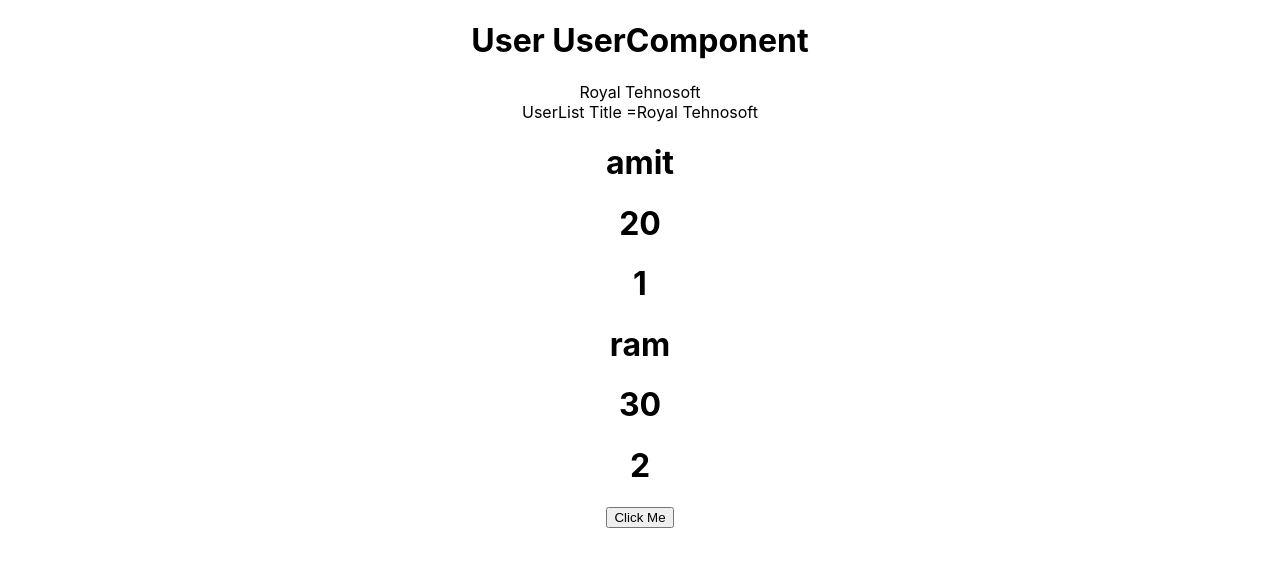
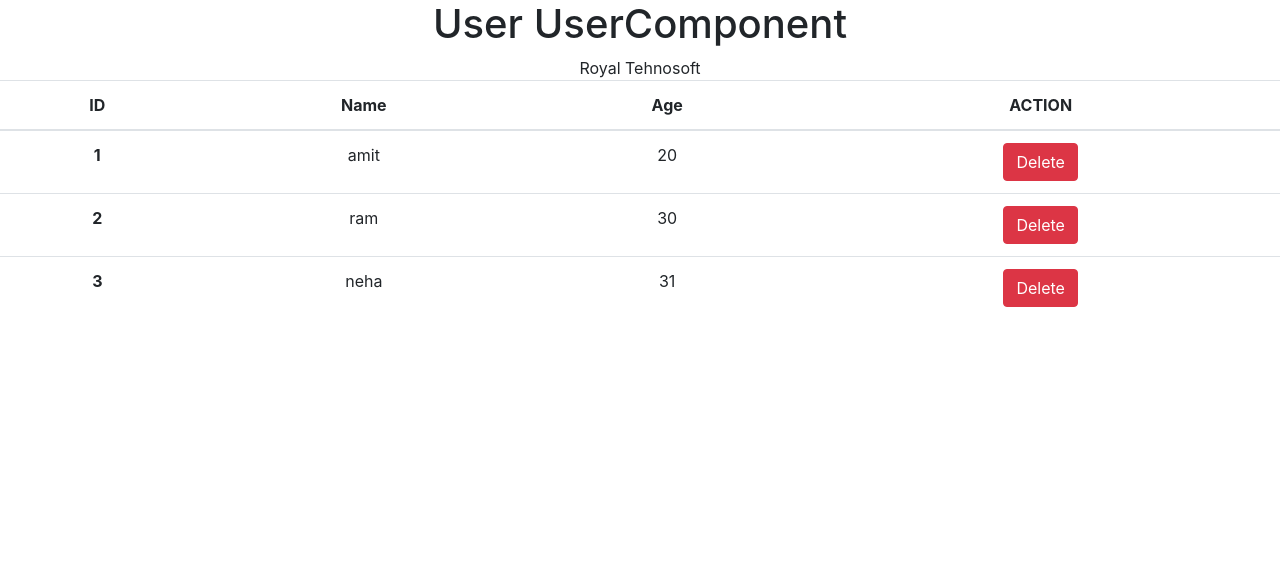
Before and after one commit to samirvithlani/bhavya-react, a React (Create React App) app: page / in a window 1280 px wide. Shown: the top 566 px of the page. Built offline with nearby package versions, Linux system fonts and the light colour scheme.

Commit message:
use state

```diff
--- a/public/index.html
+++ b/public/index.html
@@ -25,6 +25,7 @@
       Learn how to configure a non-root public URL by running `npm run build`.
     -->
     <title>React App</title>
+    <link rel="stylesheet" href="https://cdn.jsdelivr.net/npm/bootstrap@4.1.3/dist/css/bootstrap.min.css" integrity="sha384-MCw98/SFnGE8fJT3GXwEOngsV7Zt27NXFoaoApmYm81iuXoPkFOJwJ8ERdknLPMO" crossorigin="anonymous">
   </head>
   <body>
     <noscript>You need to enable JavaScript to run this app.</noscript>
--- a/src/propsdemo/UserComponent.jsx
+++ b/src/propsdemo/UserComponent.jsx
@@ -1,8 +1,11 @@
-import React from "react";
+import React, { useState } from "react";
 import { UserList } from "./UserList";
 
 export const UserComponent = (props) => {
-  var users = [
+  //var users
+  //function setusers()
+  //state = {users:[]}
+  let [users, setusers] = useState([
     {
       id: 1,
       name: "amit",
@@ -13,11 +16,27 @@
       name: "ram",
       age: 30,
     },
-  ];
 
-  function test(){
+    {
+      id: 3,
+      name: "neha",
+      age: 31,
+    },
+  ]);
 
-    alert("test");
+  //react hooks --> useState
+  function deleteUser(id) {
+    users = users.filter((user) => {
+      return user.id != id;
+    });
+
+    console.log("after delete....", users);
+    setusers(users);
+  }
+
+  function test(data) {
+    // alert("test");
+    console.log(data);
   }
   return (
     <div>
@@ -25,7 +44,12 @@
       {props.title}
       {/* <button onClick={test}>Click Me</button> */}
       {/* <button onClick={()=>{test()}}>Click Me</button> */}
-      <UserList title={props.title} users={users} test ={test} />
+      <UserList
+        title={props.title}
+        users={users}
+        test={test}
+        delete={deleteUser}
+      />
     </div>
   );
 };
--- a/src/propsdemo/UserList.jsx
+++ b/src/propsdemo/UserList.jsx
@@ -3,17 +3,30 @@
 export const UserList = (props) => {
   return (
     <div>
-      UserList Title ={props.title}
-      {props.users.map((user) => {
-        return (
-          <div>
-            <h1>{user.name}</h1>
-            <h1>{user.age}</h1>
-            <h1>{user.id}</h1>
-          </div>
-        );
-      })}
-      <button onClick={props.test}>Click Me</button>
+      <table class="table">
+        <thead>
+          <tr>
+            <th scope="col">ID</th>
+            <th scope="col">Name</th>
+            <th scope="col">Age</th>
+            <th scope="col">ACTION</th>
+          </tr>
+        </thead>
+        <tbody>
+          {props.users.map((user) => {
+            return (
+              <tr>
+                <th scope="row">{user.id}</th>
+                <td>{user.name}</td>
+                <td>{user.age}</td>
+                <td>
+                  <button onClick={()=>props.delete(user.id)} className="btn btn-danger">Delete</button>
+                </td>
+              </tr>
+            );
+          })}
+        </tbody>
+      </table>
     </div>
   );
 };
```
